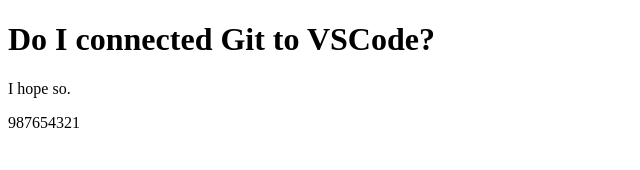
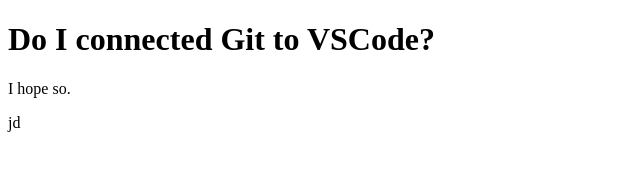
Before and after one commit to GlZM0/html-css-Iron-Maiden-website, a plain HTML site: page index.html in a window 1280 px wide. Shown: the full height of the page, 0-640 px from the left. Drawn offline with Linux system fonts and the light colour scheme.

Commit message:
jd paragraph

```diff
--- a/index.html
+++ b/index.html
@@ -8,6 +8,6 @@
     <body>
         <h1>Do I connected Git to VSCode?</h1>
         <p>I hope so.</p>
-        <p>987654321</p>
+        <p>jd</p>
     </body>
 </html>
```
